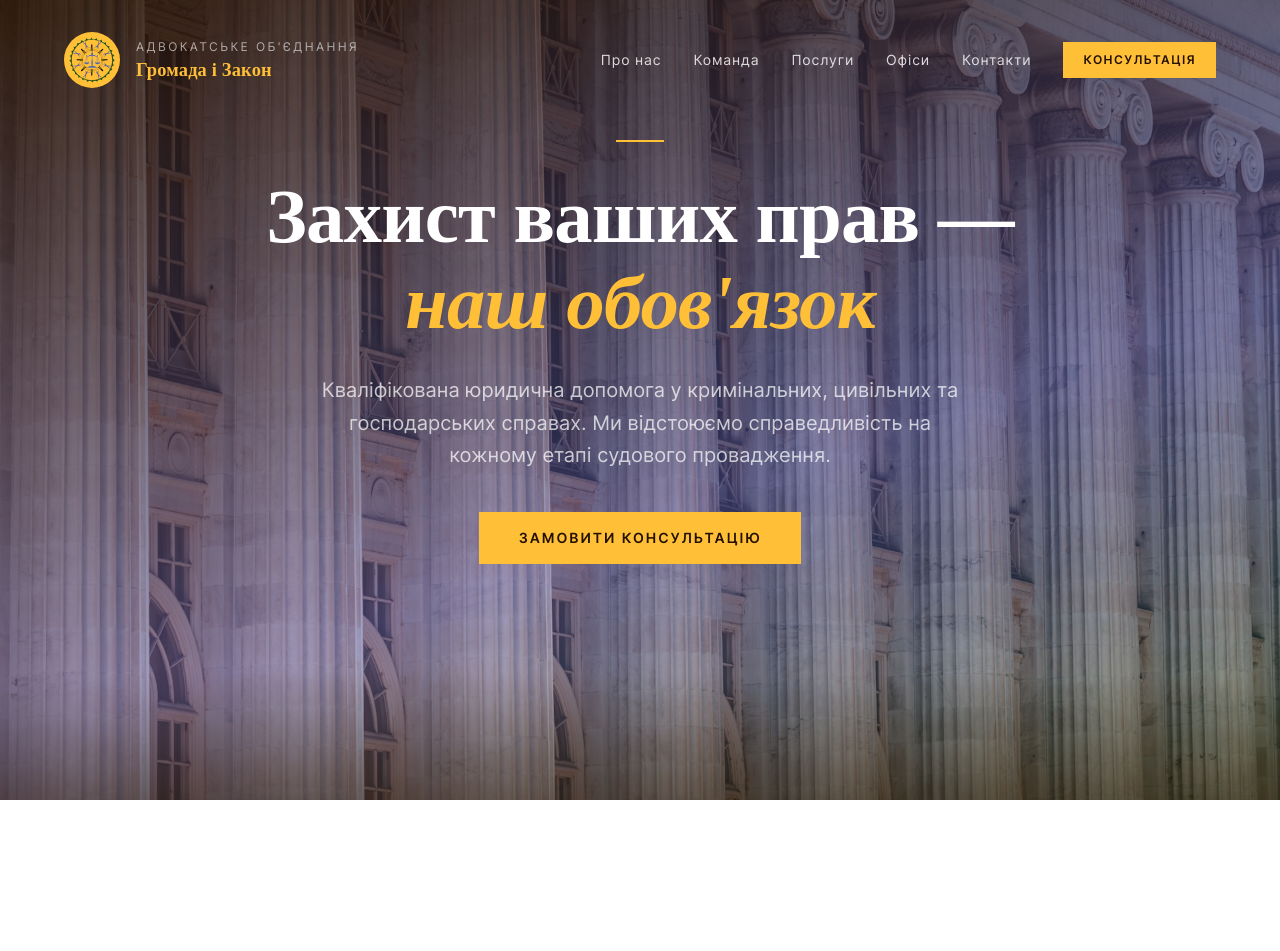
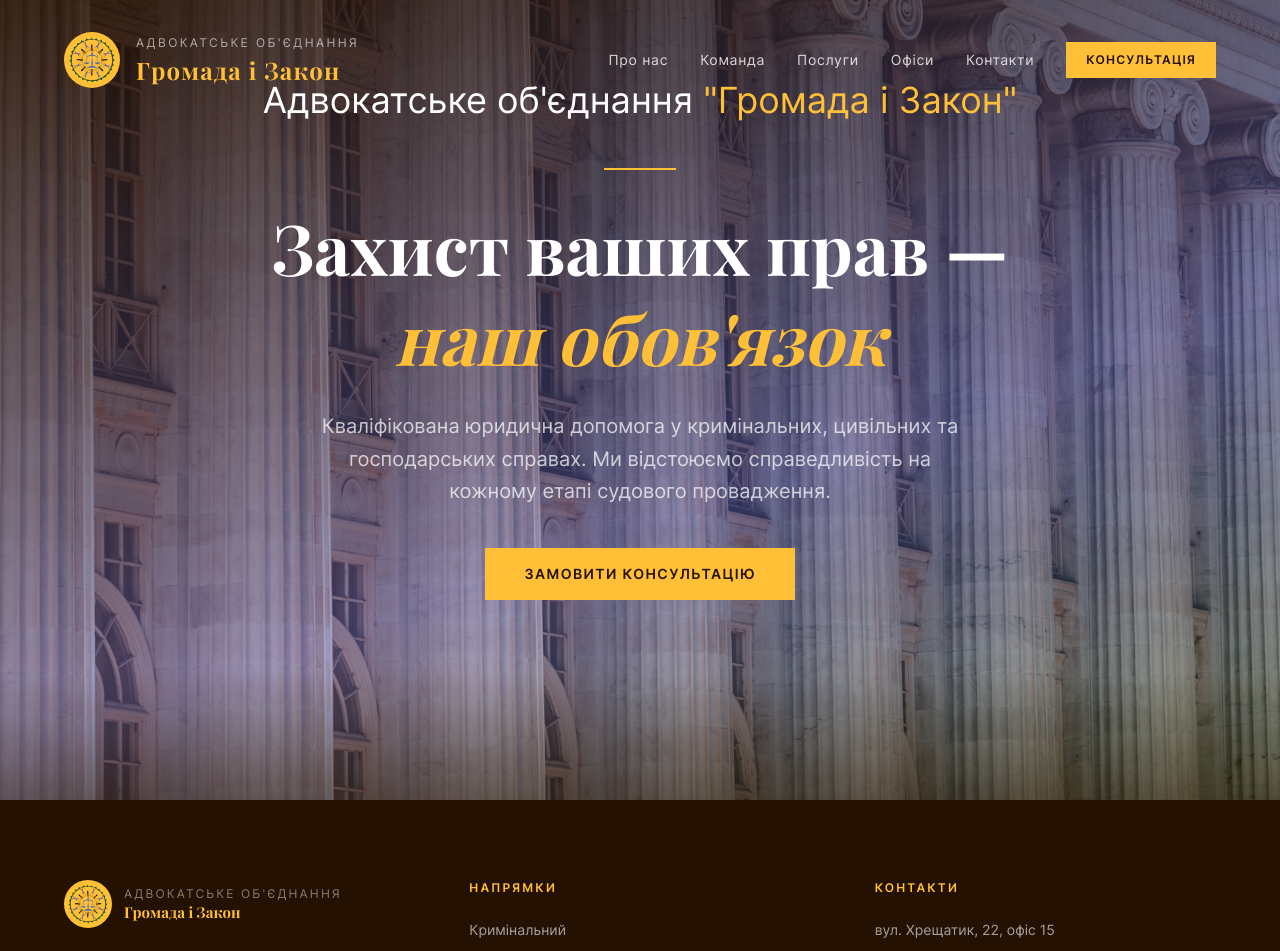
Before and after one commit to deftime/GromadaNextJS, a Next.js app: page / in a window 1280 px wide. Shown: the top 951 px of the page. Before the commit the page ends 800 px from the top, so only its background shows below. Built offline with nearby package versions, Linux system fonts and the light colour scheme.

Commit message:
Header, Footer, Top Section ready.

```diff
--- a/src/app/(main)/page.tsx
+++ b/src/app/(main)/page.tsx
@@ -1,4 +1,4 @@
-import { TopSection } from "@/components/TopSection";
+import { TopSection } from "@/sections/TopSection";
 
 export default function Home() {
   return (
--- a/src/components/Footer.tsx
+++ b/src/components/Footer.tsx
@@ -1,12 +1,79 @@
 import Image from "next/image";
+import Link from "next/link";
 import logo from '@/assets/logo.svg';
 import cls from '@/styles/modules/footer.module.scss';
-import Link from "next/link";
 
 export function Footer() {
   return (
-    <footer className={cls.footer}>
+    <footer className="bg-[#241102]" aria-label="Підвал сайту">
+      <div className="max-w-7xl mx-auto px-8 md:px-16 py-16 md:py-20">
+        <div className="grid grid-cols-1 md:grid-cols-3 gap-12 md:gap-16">
 
+          <div>
+            <div className="flex items-center gap-3 mb-5">
+              <Image
+                src={logo}
+                alt="Логотип Громада і Закон"
+                className="h-12 w-12 object-contain"
+                width={48}
+                height={48}
+              />
+              <div className={cls.logoText}>
+                <span className="block text-xs text-white/45 tracking-[0.18em] uppercase">
+                  Адвокатське об'єднання
+                </span>
+                <span className="block font-bold">
+                  Громада і Закон
+                </span>
+              </div>
+            </div>
+            <div className="text-sm text-white/50 leading-relaxed">
+              Кваліфікована правнича допомога. Відстоюємо ваші інтереси в суді
+              та поза ним на всіх стадіях провадження.
+            </div>
+          </div>
+
+          <div>
+            <div className="text-xs text-[#FFBF37] font-semibold tracking-[0.18em] uppercase mb-6">
+              Напрямки
+            </div>
+            <Link href="#" className="block text-sm text-white/60 transition-colors duration-200 hover:text-[#FFBF37] mb-3">
+              Кримінальний
+            </Link>
+            <Link href="#" className="block text-sm text-white/60 transition-colors duration-200 hover:text-[#FFBF37] mb-3">
+              Цивільний
+            </Link>
+            <Link href="#" className="block text-sm text-white/60 transition-colors duration-200 hover:text-[#FFBF37] mb-3">
+              Адміністративний
+            </Link>
+            <Link href="#" className="block text-sm text-white/60 transition-colors duration-200 hover:text-[#FFBF37] mb-3">
+              Господарський
+            </Link>
+            <Link href="#" className="block text-sm text-white/60 transition-colors duration-200 hover:text-[#FFBF37] mb-3">
+              Консультації
+            </Link>
+          </div>
+
+          <div>
+            <div className="text-xs text-[#FFBF37] font-semibold tracking-[0.18em] uppercase mb-6">
+              Контакти
+            </div>
+            <span className="block text-sm text-white/60 mb-3">вул. Хрещатик, 22, офіс 15</span>
+            <span className="block text-sm text-white/60 mb-3">м. Київ, 01001</span>
+            <span className="block text-sm text-white/60 mb-3">+38 (044) 123-45-67</span>
+            <span className="block text-sm text-white/60 mb-3">info@gromada-zakon.ua</span>
+          </div>
+        </div>
+
+        <div className="block sm:flex mt-16 pt-8 flex-col md:flex-row items-center justify-between gap-3 border-t border-solid border-white/10">
+          <span className="block text-xs text-white/30">
+            © 2026 Адвокатське об'єднання «Громада і Закон». Усі права захищено.
+          </span>
+          <span className="block text-xs text-white/30 mt-2">
+            Свідоцтво АО № 0001 від 12.03.2018
+          </span>
+        </div>
+      </div>
     </footer>
   )
 }
--- a/src/components/Header.tsx
+++ b/src/components/Header.tsx
@@ -1,12 +1,11 @@
 import Image from "next/image";
-import Link from "next/link";
+import clsx from "clsx";
+import logo from '@/assets/logo.svg';
 import cls from '@/styles/modules/header.module.scss'
-import logo from '@/assets/logo.svg';
 
 export function Header() {
   return (
-    <header className="absolute w-full z-10 flex items-center justify-between px-8 md:px-16 pt-8 pb-6">
-
+    <header className="absolute w-full z-100 flex items-center justify-between px-8 md:px-16 pt-8 pb-6">
       <div className="flex items-center gap-4">
         <Image
           src={logo}
@@ -15,72 +14,32 @@ export function Header() {
           width={48}
           height={48}
         />
-        <div>
-          <p
-            className="text-xs tracking-[0.2em] uppercase mb-1"
-            style={{ color: 'rgba(255,255,255,0.6)' }}
-          >
+        <div className={cls.logoText}>
+          <span className="block text-xs text-white/60 tracking-[0.2em] uppercase mb-1">
             Адвокатське об'єднання
-          </p>
-          <p
-            className="font-bold leading-tight"
-            style={{
-              fontFamily: "'Playfair Display', serif",
-              fontSize: '1.15rem',
-              color: '#FFBF37',
-              letterSpacing: '0.01em',
-            }}
-          >
+          </span>
+          <span className="block font-bold text-2xl text-[#FFBF37] leading-tight tracking-wider">
             Громада і Закон
-          </p>
+          </span>
         </div>
       </div>
-
-      <nav className="hidden md:flex items-center gap-8" aria-label="Основна навігація">
-        <a
-          href="#"
-          className="text-sm tracking-wider transition-colors duration-200 hover:text-[#FFBF37]"
-          style={{ color: 'rgba(255,255,255,0.82)', letterSpacing: '0.06em' }}
-        >
+      <nav className={clsx(cls.nav, "hidden md:flex items-center gap-8")} aria-label="Основна навігація">
+        <a href="#" className="text-sm text-white/80 tracking-wider transition-colors duration-200 hover:text-[#FFBF37]">
           Про нас
         </a>
-        <a
-          href="#"
-          className="text-sm tracking-wider transition-colors duration-200 hover:text-[#FFBF37]"
-          style={{ color: 'rgba(255,255,255,0.82)', letterSpacing: '0.06em' }}
-        >
+        <a href="#" className="text-sm text-white/80 tracking-wider transition-colors duration-200 hover:text-[#FFBF37]">
           Команда
         </a>
-        <a
-          href="#"
-          className="text-sm tracking-wider transition-colors duration-200 hover:text-[#FFBF37]"
-          style={{ color: 'rgba(255,255,255,0.82)', letterSpacing: '0.06em' }}
-        >
+        <a href="#" className="text-sm text-white/80 tracking-wider transition-colors duration-200 hover:text-[#FFBF37]">
           Послуги
         </a>
-        <a
-          href="#"
-          className="text-sm tracking-wider transition-colors duration-200 hover:text-[#FFBF37]"
-          style={{ color: 'rgba(255,255,255,0.82)', letterSpacing: '0.06em' }}
-        >
+        <a href="#" className="text-sm text-white/80 tracking-wider transition-colors duration-200 hover:text-[#FFBF37]">
           Офіси
         </a>
-        <a
-          href="#"
-          className="text-sm tracking-wider transition-colors duration-200 hover:text-[#FFBF37]"
-          style={{ color: 'rgba(255,255,255,0.82)', letterSpacing: '0.06em' }}
-        >
+        <a href="#" className="text-sm text-white/80 tracking-wider transition-colors duration-200 hover:text-[#FFBF37]">
           Контакти
         </a>
-        <a
-          href="#"
-          className="text-xs font-semibold tracking-widest uppercase px-5 py-2.5 transition-all duration-200 hover:opacity-90"
-          style={{
-            background: '#FFBF37',
-            color: '#241102',
-            letterSpacing: '0.12em',
-          }}
-        >
+        <a href="#" className="text-xs text-[#241102] font-semibold bg-[#FFBF37] tracking-widest uppercase px-5 py-2.5 transition-all duration-200 hover:bg-[#5157A3] hover:text-white">
           Консультація
         </a>
       </nav>
--- a/src/components/TopSection.tsx
+++ /dev/null
@@ -1,77 +0,0 @@
-import Image from "next/image";
-import clsx from "clsx";
-import topBg from '@/assets/main-bg.jpg';
-import cls from '@/styles/modules/topSection.module.scss';
-
-export function TopSection() {
-  return (
-    <section className="relative min-h-screen flex flex-col" aria-label="Перший екран">
-      <Image src={topBg} alt='main background' width={1920} height={1080} className={cls.bg} />
-
-      {/* Overlay */}
-      <div
-        className="absolute inset-0"
-        style={{
-          background:
-            "linear-gradient(160deg, rgba(36,17,2,0.88) 0%, rgba(81,87,163,0.55) 60%, rgba(35,86,30,0.35) 100%)",
-        }}
-      />
-
-      {/* Hero body */}
-      <div className="relative z-10 flex-1 flex flex-col items-center justify-center text-center px-8 pb-32 pt-8">
-        <div className="max-w-4xl w-full">
-          {/* Hairline rule */}
-          <div
-            className="mx-auto mb-8"
-            style={{ width: 48, height: 2, background: "#FFBF37" }}
-          />
-
-          <h1
-            style={{
-              fontFamily: "'Playfair Display', serif",
-              fontSize: "clamp(2.4rem, 6vw, 5rem)",
-              fontWeight: 700,
-              lineHeight: 1.12,
-              color: "#fff",
-              letterSpacing: "-0.01em",
-            }}
-          >
-            Захист ваших прав —{" "}
-            <em style={{ color: "#FFBF37", fontStyle: "italic" }}>
-              наш обов'язок
-            </em>
-          </h1>
-
-          <p
-            className="mt-7 mb-10 mx-auto max-w-2xl text-lg md:text-xl leading-relaxed"
-            style={{ color: "rgba(255,255,255,0.72)" }}
-          >
-            Кваліфікована юридична допомога у кримінальних, цивільних та
-            господарських справах. Ми відстоюємо справедливість на кожному
-            етапі судового провадження.
-          </p>
-
-          <button
-            className="inline-flex items-center gap-3 px-10 py-4 text-sm font-semibold uppercase tracking-widest transition-all duration-200 hover:brightness-110 active:scale-95"
-            style={{
-              background: "#FFBF37",
-              color: "#241102",
-              letterSpacing: "0.14em",
-            }}
-          >
-            Замовити консультацію
-          </button>
-        </div>
-      </div>
-
-      {/* Bottom fade */}
-      <div
-        className="absolute bottom-0 left-0 right-0 h-32 pointer-events-none"
-        style={{
-          background:
-            "linear-gradient(to top, rgba(36,17,2,0.5), transparent)",
-        }}
-      />
-    </section>
-  )
-}
--- /dev/null
+++ b/src/sections/TopSection.tsx
@@ -0,0 +1,39 @@
+import Image from "next/image";
+import topBg from '@/assets/main-bg.jpg';
+import cls from '@/styles/modules/topSection.module.scss';
+
+export function TopSection() {
+  return (
+    <section className="relative min-h-screen flex flex-col" aria-label="Перший екран">
+      <Image src={topBg} alt='main background' width={1920} height={1080} className={cls.bg} />
+
+      <div className={cls.linBg} />
+
+      <div className="relative z-10 text-center px-8 pb-20 pt-20">
+        <div className="max-w-4xl w-full mx-auto">
+          <h1 className="text-4xl text-white mb-12">Адвокатське об'єднання <span className="text-[#FFBF37]">"Громада і Закон"</span></h1>
+          <div className="mx-auto mb-8 w-18 h-0.5 bg-[#FFBF37]" />
+          <h2 className={cls.asH1} >
+            Захист ваших прав —
+            <em>
+              наш обов'язок
+            </em>
+          </h2>
+
+          <div className="text-white/72 mt-7 mb-10 mx-auto max-w-2xl text-lg md:text-xl leading-relaxed">
+            Кваліфікована юридична допомога у кримінальних, цивільних та
+            господарських справах. Ми відстоюємо справедливість на кожному
+            етапі судового провадження.
+          </div>
+
+          <button className="inline-flex items-center bg-[#FFBF37] text-[#241102] gap-3 px-10 py-4 text-sm font-semibold uppercase tracking-widest transition-all duration-200 hover:brightness-110 active:scale-95">
+            Замовити консультацію
+          </button>
+        </div>
+      </div>
+
+      {/* Bottom fade */}
+      <div className={cls.linBg2} />
+    </section>
+  )
+}
--- a/src/styles/_variables.scss
+++ b/src/styles/_variables.scss
@@ -17,6 +17,7 @@ $brandYellow: #FFBF37;
 $brandBlue: #5157A3;
 $brandGreen: #23561E;
 $brandBiege: #F7F3E8;
+$brandBlack: #241102;
 
 :root {
   --unit: #{$px * 1vw};
--- a/src/styles/modules/footer.module.scss
+++ b/src/styles/modules/footer.module.scss
@@ -1,7 +1,12 @@
 @use '../variables' as *;
 
-footer.footer {
-
+.logoText {
+  span:last-child {
+    font-family: 'PlayfairDisplay', sans-serif;
+    font-size: 15px;
+    line-height: 20px;
+    color: $brandYellow;
+  }
 }
 
 @media screen and (max-width: $mobile-width) {
--- a/src/styles/modules/header.module.scss
+++ b/src/styles/modules/header.module.scss
@@ -1,12 +1,16 @@
 @use '../variables' as *;
 
-header.header {
-
+.logoText {
+  span:last-child {
+    font-family: 'PlayfairDisplay', sans-serif;
+  }
 }
 
 
-@media screen and (max-width: $mobile-width) {
+@media screen and (max-width: 1100px) {
 
-
+  nav.nav {
+    display: none;
+  }
 
 }
--- a/src/styles/modules/topSection.module.scss
+++ b/src/styles/modules/topSection.module.scss
@@ -1,16 +1,46 @@
 @use '../variables' as *;
 @use '../templates' as *;
 
-.topSection {
-
+h2.asH1 {
+  font-family: "PLayfairDisplay", sans-serif;
+  font-size: 70px;
+  line-height: 90px;
+  font-weight: 700;
+  color: #fff;
+  em {
+    display: block;
+    color: $brandYellow;
+    font-style: italic;
+  }
 }
 
 img.bg {
   @extend %absoluteBg;
+  object-fit: cover;
+}
+
+.linBg {
+  @extend %absoluteBg;
+  background: linear-gradient(160deg, rgba(36,17,2,0.88) 0%, rgba(81,87,163,0.55) 60%, rgba(35,86,30,0.35) 100%);
+  z-index: 0;
+}
+
+.linBg2 {
+  @extend %absoluteBg;
+  top: unset;
+  bottom: 0;
+  height: 8rem;
+  background: linear-gradient(to top, rgba(36,17,2,0.5), transparent);
+  z-index: 0;
 }
 
 
 @media screen and (max-width: $mobile-width) {
 
 
+  h2.asH1 {
+    font-size: 40px;
+    line-height: 45px;
+  }
+
 }
```
